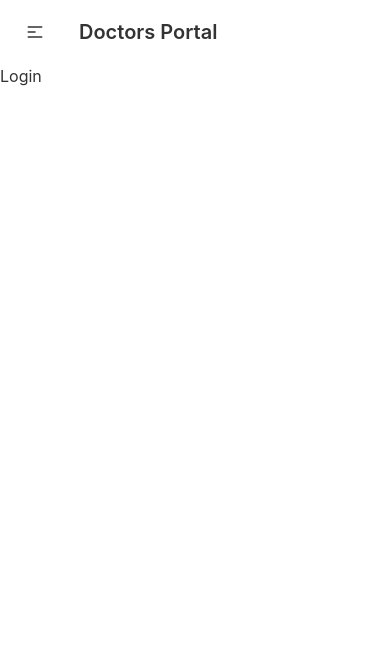
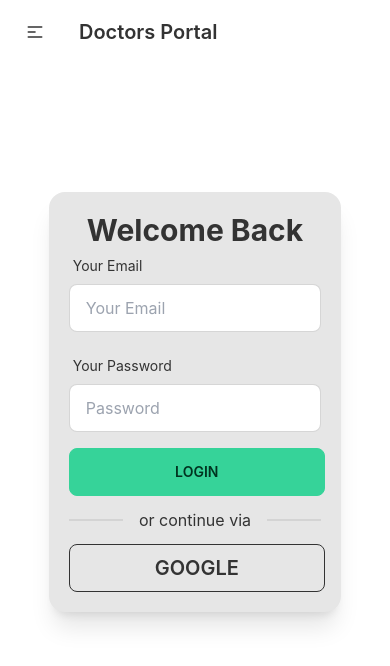
Before and after one commit to dear-mahmud-bd/web-project-001, a React (Create React App) app: page /login in a window 390 px wide. Shown: the top 666 px of the page. Built offline with nearby package versions, Linux system fonts and the light colour scheme.

Commit message:
GoogleSignIn and LogIn form

```diff
--- a/package.json
+++ b/package.json
@@ -13,6 +13,7 @@
     "react-day-picker": "^8.1.4",
     "react-dom": "^18.2.0",
     "react-firebase-hooks": "^5.0.3",
+    "react-hook-form": "^7.34.2",
     "react-router-dom": "^6.3.0",
     "react-scripts": "5.0.1",
     "web-vitals": "^2.1.4"
--- a/src/components/Pages/LogIn/LogIn.js
+++ b/src/components/Pages/LogIn/LogIn.js
@@ -1,9 +1,84 @@
 import React from 'react';
+import { useSignInWithGoogle } from 'react-firebase-hooks/auth';
+import auth from '../../../firebase.init';
+import { useForm } from "react-hook-form";
 
 const LogIn = () => {
+    const { register, formState: { errors }, handleSubmit } = useForm();
+    const onSubmit = (data) => {
+        console.log(data)
+    };
+
+
+
+    let errorElement;
+    const [signInWithGoogle, user, loading, error] = useSignInWithGoogle(auth);
+
+    if (user) {
+        console.log(user);
+    }
+    if (loading) {
+        // return <button className="btn btn-square loading "></button>;
+    }
+    if (error) {
+        errorElement = <p className='font-bold text-center text-red-500'>You are not signed in by Google</p>
+    }
+
     return (
-        <div>
-            <h1>Login</h1>
+        <div className='h-[80vh] flex justify-center items-center'>
+            <div className="card w-[75%] sm:w-[70%] md:w-[65%] lg:w-[50%] bg-base-200 shadow-xl">
+                <div className="p-5 text-center">
+                    <h2 className="text-3xl font-bold ">Welcome Back</h2>
+                    <form onSubmit={handleSubmit(onSubmit)} >
+
+                        <div className="form-control w-full max-w-xs mx-auto">
+                            <label className="label">
+                                <span className="label-text">Your Email</span>
+                            </label>
+                            <input type="email" placeholder="Your Email" className="input input-bordered w-full max-w-xs"
+                                {...register("email", {
+                                    required: {
+                                        value: true,
+                                        message: 'Email is required'
+                                    },
+                                    pattern: {
+                                        value: /^[a-zA-Z0-9.!#$%&'*+/=?^_`{|}~-]+@[a-zA-Z0-9-]+(?:\.[a-zA-Z0-9-]+)*$/,
+                                        message: 'error message'
+                                    }
+                                })} />
+                            <label className="label">
+                                {errors.email?.type === 'required' && <span className="label-text-alt text-red-500">{errors.email.message}</span>}
+                                {errors.email?.type === 'pattern' && <span className="label-text-alt text-red-500">{errors.email.message}</span>}
+                            </label>
+                        </div>
+                        <div className="form-control w-full max-w-xs mx-auto">
+                            <label className="label">
+                                <span className="label-text">Your Password</span>
+                            </label>
+                            <input type="password" placeholder="Password" className="input input-bordered w-full max-w-xs"
+                                {...register("password", {
+                                    required: {
+                                        value: true,
+                                        message: 'Password is required'
+                                    },
+                                    minLength: {
+                                        value: 6,
+                                        message: 'Must be 6 charecter or longer'
+                                    }
+                                })} />
+                            <label className="label">
+                                {errors.password?.type === 'required' && <span className="label-text-alt text-red-500">{errors.password.message}</span>}
+                                {errors.password?.type === 'minLength' && <span className="label-text-alt text-red-500">{errors.password.message}</span>}
+                            </label>
+                        </div>
+                        <input type="submit" value="LogIn" className="btn btn-wide btn-success" />
+                    </form>
+
+                    <div className="divider">or continue via</div>
+                    {errorElement}
+                    <button onClick={() => signInWithGoogle()} className="btn btn-wide btn-outline text-xl">Google</button>
+                </div>
+            </div>
         </div>
     );
 };
--- a/src/firebase.init.js
+++ b/src/firebase.init.js
@@ -6,16 +6,16 @@ import { getAuth } from "firebase/auth";
 
 // Your web app's Firebase configuration
 const firebaseConfig = {
-    apiKey: process.env.REACT_APP_APIKEY,
-    authDomain: process.env.REACT_APP_AUTHDOMAIN,
-    projectId: process.env.REACT_APP_PROJECTID,
-    storageBucket: process.env.REACT_APP_STORAGEBUCKET,
-    messagingSenderId: process.env.REACT_APP_MESSAGINGSENDERID,
-    appId: process.env.REACT_APP_APPID,
+    apiKey: process.env.REACT_APP_apiKey,
+    authDomain: process.env.REACT_APP_authDomain,
+    projectId: process.env.REACT_APP_projectId,
+    storageBucket: process.env.REACT_APP_storageBucket,
+    messagingSenderId: process.env.REACT_APP_messagingSenderId,
+    appId: process.env.REACT_APP_appId,
 };
 
 // Initialize Firebase
 const app = initializeApp(firebaseConfig);
 
-const auth = getAuth(app);
+const auth = getAuth(app)
 export default auth;
```
Also changed, not shown: 1 other file (tests, documents, lock files or other folders).
